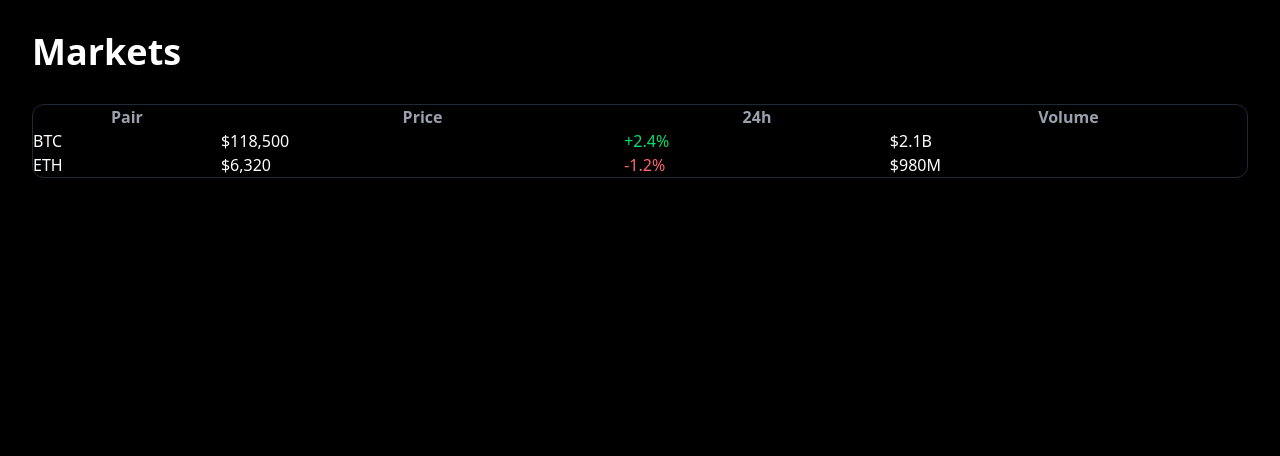
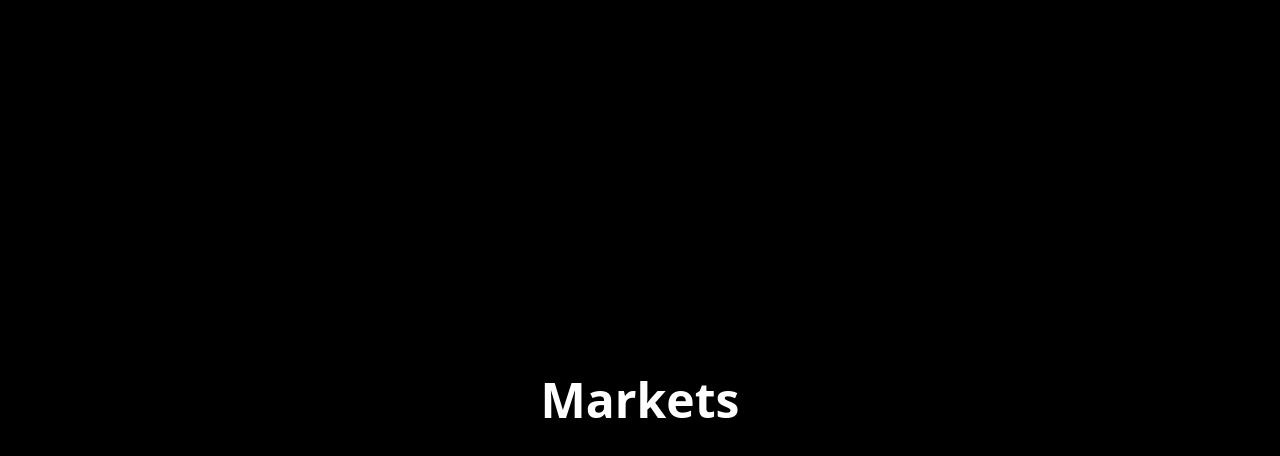
Before and after one commit to ojimusk/Cendex, a Next.js app: page /markets in a window 1280 px wide. Shown: the top 456 px of the page. Built offline with nearby package versions, Linux system fonts and the light colour scheme.

Commit message:
Refactor MarketsPage layout and increase heading size
Updated the MarketsPage component layout and styling.

```diff
--- a/app/markets/page.tsx
+++ b/app/markets/page.tsx
@@ -1,36 +1,7 @@
 export default function MarketsPage() {
   return (
-    <main className="min-h-screen bg-black text-white p-8">
-      <h1 className="text-4xl font-bold">Markets</h1>
-
-      <div className="mt-8 rounded-xl border border-gray-800">
-        <table className="w-full">
-          <thead>
-            <tr className="text-gray-400">
-              <th>Pair</th>
-              <th>Price</th>
-              <th>24h</th>
-              <th>Volume</th>
-            </tr>
-          </thead>
-
-          <tbody>
-            <tr>
-              <td>BTC</td>
-              <td>$118,500</td>
-              <td className="text-green-400">+2.4%</td>
-              <td>$2.1B</td>
-            </tr>
-
-            <tr>
-              <td>ETH</td>
-              <td>$6,320</td>
-              <td className="text-red-400">-1.2%</td>
-              <td>$980M</td>
-            </tr>
-          </tbody>
-        </table>
-      </div>
+    <main className="min-h-screen bg-black text-white flex items-center justify-center">
+      <h1 className="text-5xl font-bold">Markets</h1>
     </main>
   );
 }
```
